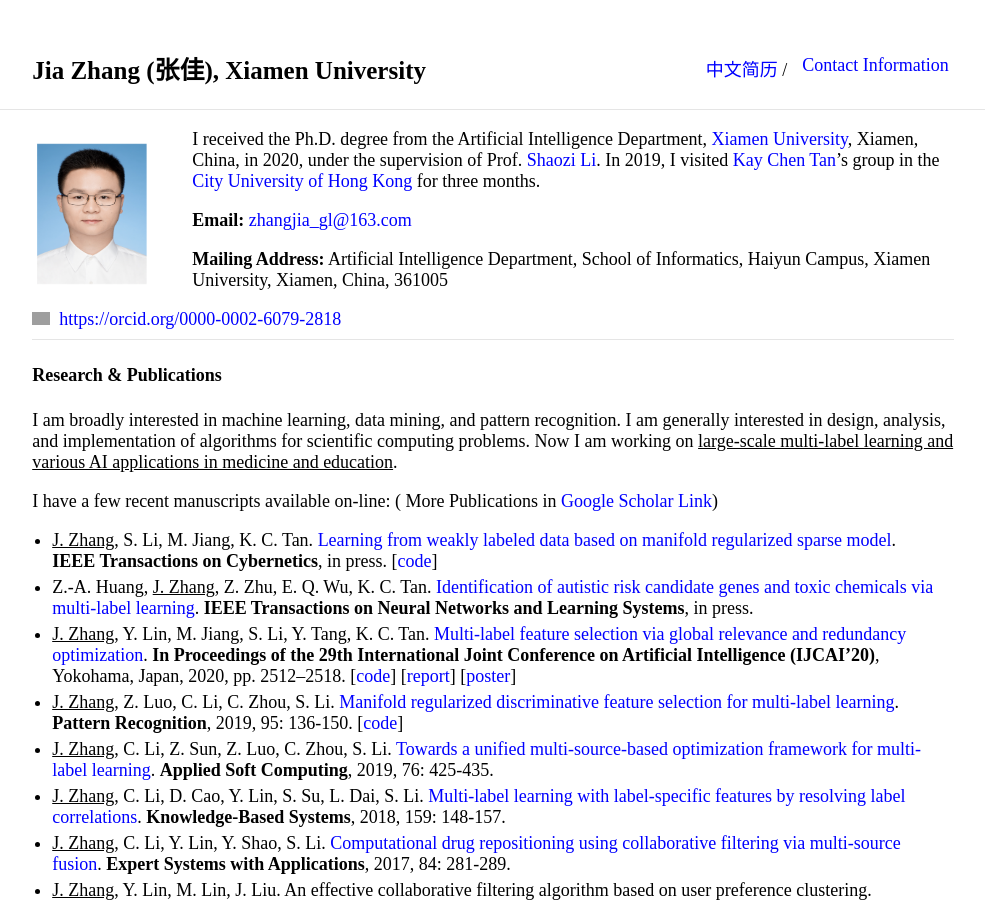
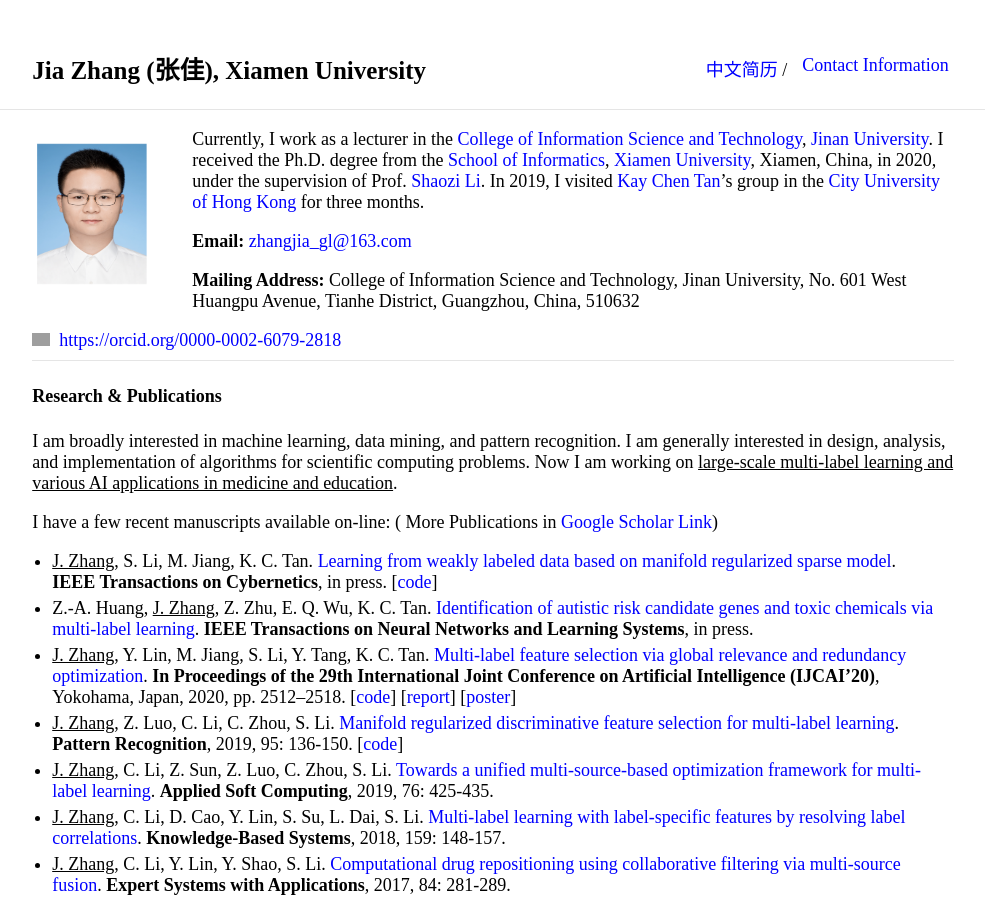
Before and after one commit to jiazhang-ml/jiazhang-ml.github.io, a Jekyll site: the page built from index.md, in a window 1280 px wide and 900 px high. Shown: the whole window, without its empty margins (147-1132 px from the left). Built offline with Jekyll 4.4.1, drawn with Linux system fonts in a browser that asks for light colours; grey boxes are pictures that could not be loaded.

Commit message:
Update index.md

```diff
--- a/index.md
+++ b/index.md
@@ -5,11 +5,11 @@ layout: default
 
 <img class="profile-picture" src="jiazhang1.jpg">
 
-I received the Ph.D. degree from the Artificial Intelligence Department, [Xiamen University](https://www.xmu.edu.cn/), Xiamen, China, in 2020, under the supervision of Prof. [Shaozi Li](https://imt.xmu.edu.cn/szdw/js.htm). In 2019, I visited [Kay Chen Tan](https://www.comp.polyu.edu.hk/en-us/staffs/detail/8135)'s group in the [City University of Hong Kong](https://www.cityu.edu.hk/) for three months.
+Currently, I work as a lecturer in the [College of Information Science and Technology](http://xxxy2016.jnu.edu.cn/), [Jinan University](https://www.jnu.edu.cn/). I received the Ph.D. degree from the [School of Informatics](https://informatics.xmu.edu.cn/), [Xiamen University](https://www.xmu.edu.cn/), Xiamen, China, in 2020, under the supervision of Prof. [Shaozi Li](https://imt.xmu.edu.cn/szdw/js.htm). In 2019, I visited [Kay Chen Tan](https://www.comp.polyu.edu.hk/en-us/staffs/detail/8135)'s group in the [City University of Hong Kong](https://www.cityu.edu.hk/) for three months.
 
 **Email:** [zhangjia_gl@163.com](mailto:zhangjia_gl@163.com)
 
-**Mailing Address:** Artificial Intelligence Department, School of Informatics, Haiyun Campus, Xiamen University, Xiamen, China, 361005
+**Mailing Address:** College of Information Science and Technology, Jinan University, No. 601 West Huangpu Avenue, Tianhe District, Guangzhou, China, 510632
 
 <div itemscope itemtype="https://schema.org/Person"><a itemprop="sameAs" content="https://orcid.org/0000-0002-6079-2818" href="https://orcid.org/0000-0002-6079-2818" target="orcid.widget" rel="me noopener noreferrer" style="vertical-align:top;"><img src="https://orcid.org/sites/default/files/images/orcid_16x16.png" style="width:1em;margin-right:.5em;" alt="ORCID iD icon">https://orcid.org/0000-0002-6079-2818</a></div>
 
```
